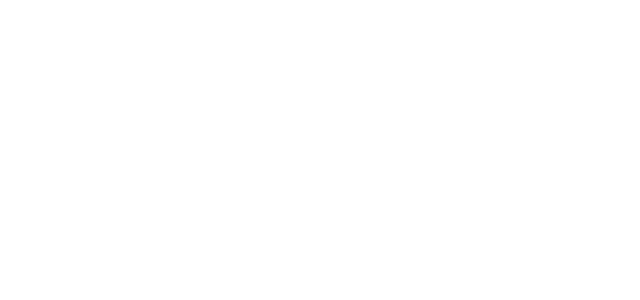
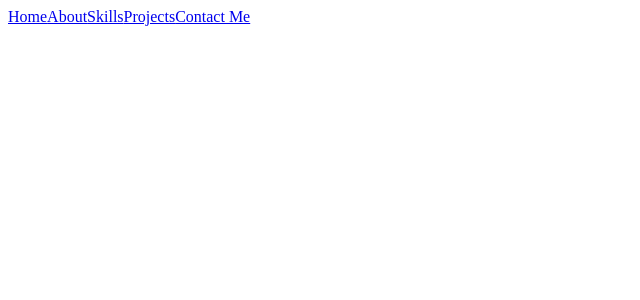
Before and after one commit to jacky-ui/jacky-portfolio-v2, a React (Create React App) app: page / in a window 1280 px wide. Shown: the top 300 px of the page, without its empty margins (0-640 px from the left). Built offline with nearby package versions, Linux system fonts and the light colour scheme.

Commit message:
able to import constants into navlinks

```diff
--- a/src/assets/constants/constants.js
+++ b/src/assets/constants/constants.js
@@ -33,7 +33,7 @@
     },
 ];
 
-[/*const projects = [
+{/*const projects = [
     {
         projectImage: beesKnees,
         subheader: "Bees Knees",
@@ -86,7 +86,7 @@
         imageAlt: "Du-Communicate Server",
         tools: "#javascript #nodejs #expressjs #bcrypt"
     },
-];*/]
+];*/}
 const skills = [
     {
         title: "Front-End",
@@ -109,4 +109,4 @@
     }
 ];
 
-export { projects, skills };
+export { skills, navContent };
--- a/src/components/NavBar/NavBar.js
+++ b/src/components/NavBar/NavBar.js
@@ -1,10 +1,20 @@
 import NavLinks from '../NavLinks/NavLinks';
 import './NavBar.scss';
+
+// import constants
+import { navContent } from '../../assets/constants/constants.js';
 
 function NavBar() {
     return(
         <nav>
-            <NavLinks />
+            {navContent.map((content) => (
+                <NavLinks
+                    key={content.content}
+                    title={content.content}
+                    link={content.link}
+                    aria={content.arialabel}
+                />
+            ))}
         </nav>
     )
 };
--- a/src/components/NavLinks/NavLinks.js
+++ b/src/components/NavLinks/NavLinks.js
@@ -1,10 +1,10 @@
 // Import style
 import './NavLinks.scss';
 
-function NavLinks() {
+function NavLinks({ key, title, link, aria }) {
     return(
         <>
-            <a href='https://jacky-du-portfolio.netlify.app/'></a>
+            <a key={key} href={link} aria-label={aria}>{title}</a>
         </>
     )
 };
```
